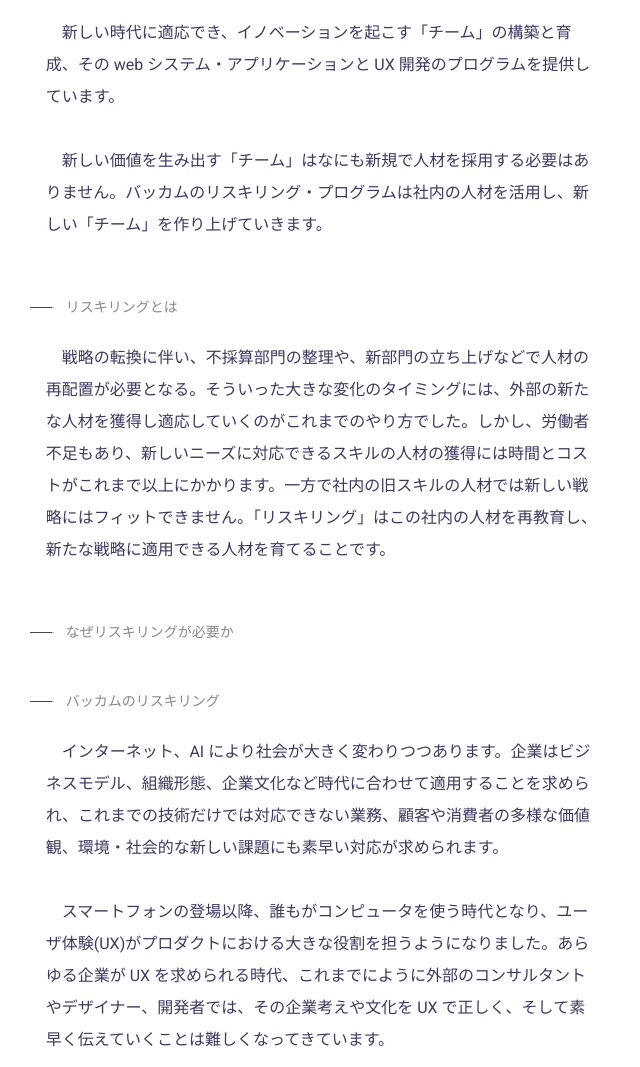
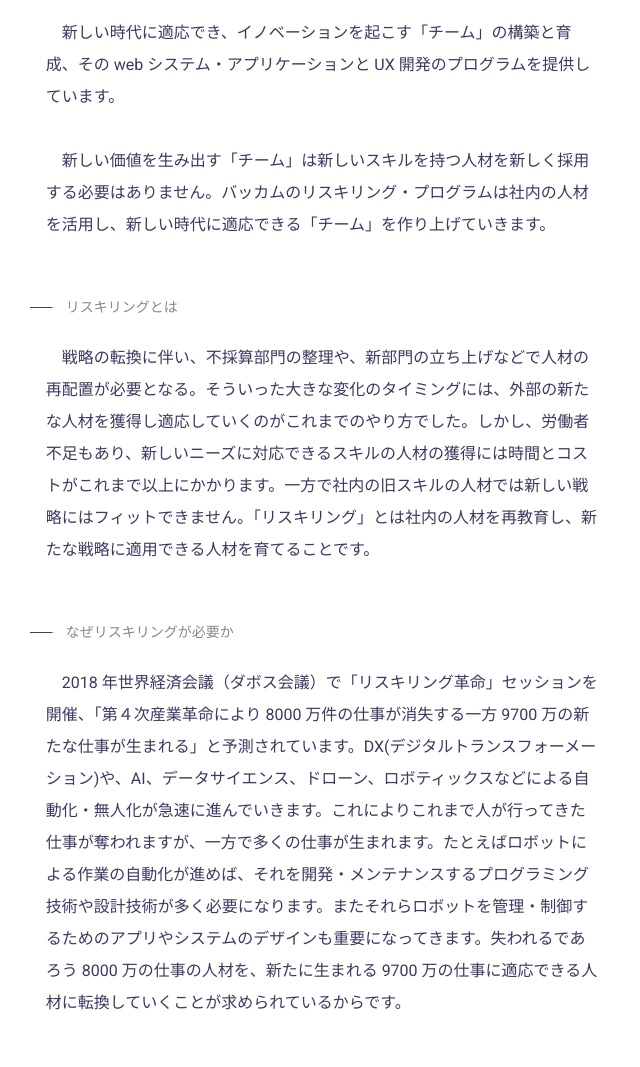
Before and after one commit to masahiro8/bkm_frontend, an Astro site: page /reskilling in a window 1280 px wide. Shown: the part 460-1527 px from the top of the page, without its empty margins (318-958 px from the left). Built offline with nearby package versions, Linux system fonts and the light colour scheme; Astro itself is replaced by a stand-in of ours.

Commit message:
1 file modified

```diff
--- a/src/pages/reskilling.md
+++ b/src/pages/reskilling.md
@@ -1,6 +1,6 @@
 ---
 layout: "../layouts/Page.astro"
-title: "フロントエンド"
+title: "組織を再構築するリスキリング"
 description: "Lorem ipsum dolor sit amet"
 updatedDate: "2022.9.5"
 heroImage: ""
@@ -10,17 +10,19 @@ heroImage: ""
 
 新しい時代に適応でき、イノベーションを起こす「チーム」の構築と育成、その web システム・アプリケーションと UX 開発のプログラムを提供しています。
 
-新しい価値を生み出す「チーム」はなにも新規で人材を採用する必要はありません。バッカムのリスキリング・プログラムは社内の人材を活用し、新しい「チーム」を作り上げていきます。
+新しい価値を生み出す「チーム」は新しいスキルを持つ人材を新しく採用する必要はありません。バッカムのリスキリング・プログラムは社内の人材を活用し、新しい時代に適応できる「チーム」を作り上げていきます。
 
 ## リスキリングとは
 
-戦略の転換に伴い、不採算部門の整理や、新部門の立ち上げなどで人材の再配置が必要となる。そういった大きな変化のタイミングには、外部の新たな人材を獲得し適応していくのがこれまでのやり方でした。しかし、労働者不足もあり、新しいニーズに対応できるスキルの人材の獲得には時間とコストがこれまで以上にかかります。一方で社内の旧スキルの人材では新しい戦略にはフィットできません。「リスキリング」はこの社内の人材を再教育し、新たな戦略に適用できる人材を育てることです。
+戦略の転換に伴い、不採算部門の整理や、新部門の立ち上げなどで人材の再配置が必要となる。そういった大きな変化のタイミングには、外部の新たな人材を獲得し適応していくのがこれまでのやり方でした。しかし、労働者不足もあり、新しいニーズに対応できるスキルの人材の獲得には時間とコストがこれまで以上にかかります。一方で社内の旧スキルの人材では新しい戦略にはフィットできません。「リスキリング」とは社内の人材を再教育し、新たな戦略に適用できる人材を育てることです。
 
 ## なぜリスキリングが必要か
 
+2018 年世界経済会議（ダボス会議）で「リスキリング革命」セッションを開催、「第４次産業革命により 8000 万件の仕事が消失する一方 9700 万の新たな仕事が生まれる」と予測されています。DX(デジタルトランスフォーメーション)や、AI、データサイエンス、ドローン、ロボティックスなどによる自動化・無人化が急速に進んでいきます。これによりこれまで人が行ってきた仕事が奪われますが、一方で多くの仕事が生まれます。たとえばロボットによる作業の自動化が進めば、それを開発・メンテナンスするプログラミング技術や設計技術が多く必要になります。またそれらロボットを管理・制御するためのアプリやシステムのデザインも重要になってきます。失われるであろう 8000 万の仕事の人材を、新たに生まれる 9700 万の仕事に適応できる人材に転換していくことが求められているからです。
+
 ## バッカムのリスキリング
 
-インターネット、AI により社会が大きく変わりつつあります。企業はビジネスモデル、組織形態、企業文化など時代に合わせて適用することを求められ、これまでの技術だけでは対応できない業務、顧客や消費者の多様な価値観、環境・社会的な新しい課題にも素早い対応が求められます。
+(インターネット、AI により社会が大きく変わりつつあります。企業はビジネスモデル、組織形態、企業文化など時代に合わせて適用することを求められ、これまでの技術だけでは対応できない業務、顧客や消費者の多様な価値観、環境・社会的な新しい課題にも素早い対応が求められます。)
 
 スマートフォンの登場以降、誰もがコンピュータを使う時代となり、ユーザ体験(UX)がプロダクトにおける大きな役割を担うようになりました。あらゆる企業が UX を求められる時代、これまでにように外部のコンサルタントやデザイナー、開発者では、その企業考えや文化を UX で正しく、そして素早く伝えていくことは難しくなってきています。
 
```
